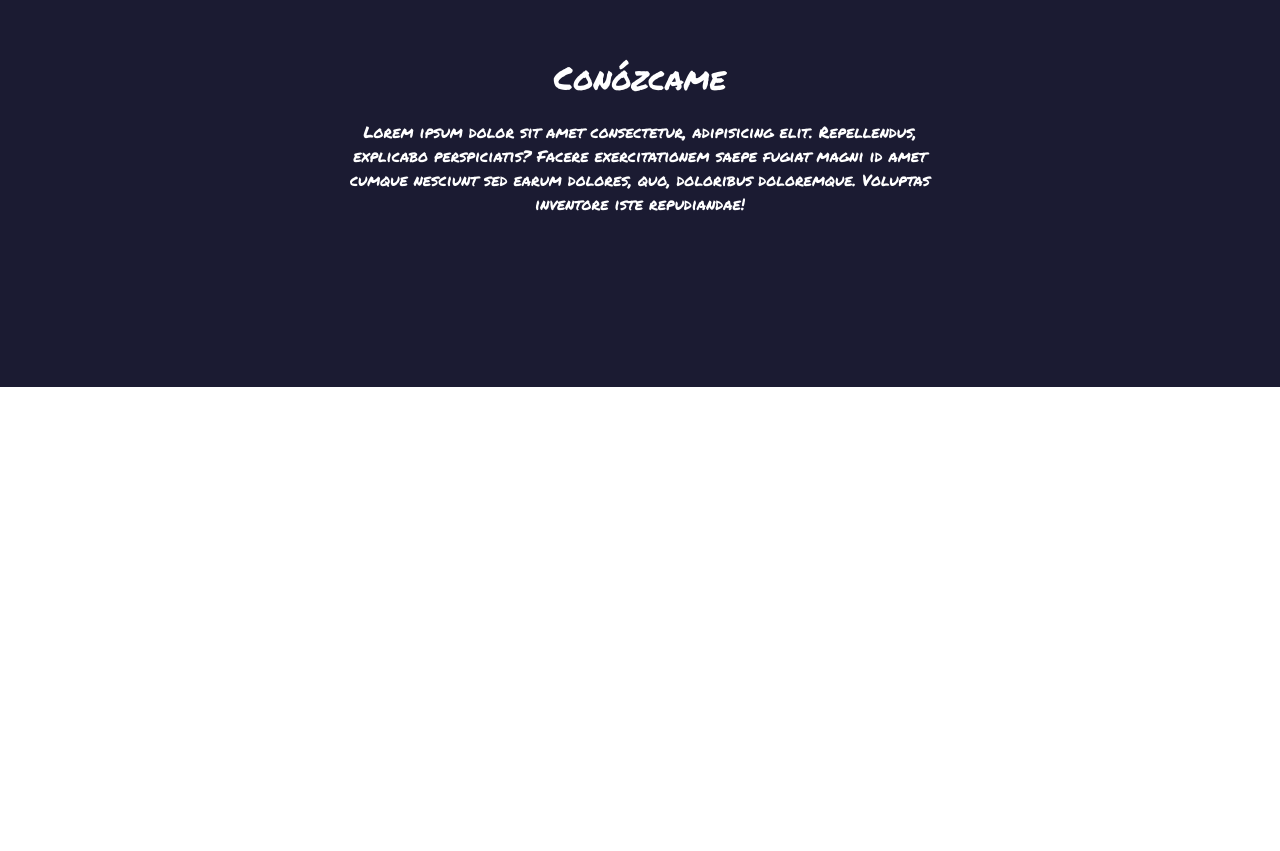
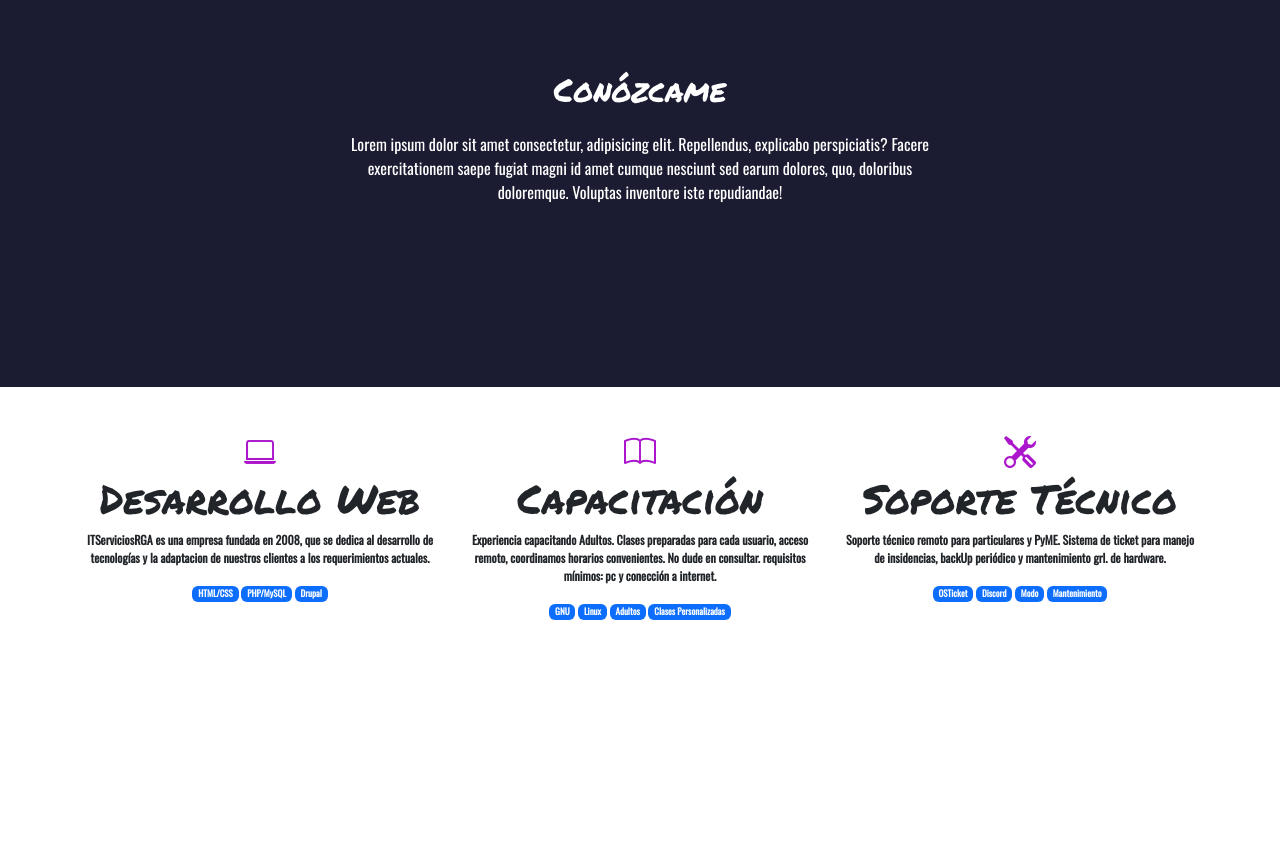
Before and after one commit to nippur750/tPDiplomaturaProgWeb1.1, a plain HTML site: page index.html in a window 1280 px wide. Shown: the part 1054-1905 px from the top of the page. Before the commit the page ends 1441 px from the top, so only its background shows below. Drawn offline with nearby package versions, Linux system fonts and the light colour scheme.

Commit message:
avances modificación fuente

```diff
--- a/css/estilo.css
+++ b/css/estilo.css
@@ -4,7 +4,7 @@
     box-sizing: border-box;
 }
 body{
-    font-family:'Permanent Marker', 'Pacifico', cursive;
+    font-family:'Permanent Marker', 'Oswald', cursive, sans-serif;
 }
 
 section{
@@ -49,7 +49,7 @@ h1{
 .hero-principal h2{
     font-size: 1.5rem;
     color: #615151;
-    font-family: 'Pacifico', cursive ;
+    font-family: 'Oswald', cursive ;
 }
 .hero-img-dev{
     width: 200PX;
@@ -69,8 +69,43 @@ h1{
     padding: 10px;
 }
 .about .contenedor{
+    font-family: 'Oswald', sans-serif;
     max-width: 600px;
     text-align: center;
+}
+
+/* seccion experiencia */
+.experiencia{
+    padding: 40px;
+}
+
+.experiencia i{
+    font-size: 2rem;
+    color: #ab16cc;
+
+    border-radius: 40%;
+
+}
+
+.experiencia .row div{
+    height: 250px;
+}
+
+.exp-titulo{
+    font-family: 'Oswald', sans-serif;
+    font-size: 12px;
+    font-weight: bold;
+    max-resolution: 10px 0px;
+}
+
+.badges-contenedor{
+    font-family: 'Oswald', sans-serif;
+    font-size: 12px;
+    font-weight: bold;
+}
+
+.badges{
+    margin: 5px;
 }
 
 /* navbar */
@@ -83,10 +118,9 @@ h1{
     justify-content: space-between;
 
 }
-
-
-
-
+ul.social-icons > li{
+    text-decoration: none;
+}
 
 /* Responsivo media */
 
--- a/index.html
+++ b/index.html
@@ -13,7 +13,7 @@
     <title>Nippur / Portfolio 2</title>
 
     <!-- google font -->
-    <link rel="preconnect" href="https://fonts.googleapis.com"><link rel="preconnect" href="https://fonts.gstatic.com" crossorigin><link href="https://fonts.googleapis.com/css2?family=Pacifico&family=Permanent+Marker&display=swap" rel="stylesheet">
+    <link rel="preconnect" href="https://fonts.googleapis.com"><link rel="preconnect" href="https://fonts.gstatic.com" crossorigin><link href="https://fonts.googleapis.com/css2?family=Oswald&family=Permanent+Marker&display=swap" rel="stylesheet">
     <!-- favicon -->
     <link rel="icon" href="img/favicon.ico" type="image/x-icon">
 
@@ -85,6 +85,48 @@
       </div>
     </section>
 
+    <!-- saccion experiencia -->
+    <section class="experiencia seccion-clara">
+      <div class="container text-center">
+        <div class="row">
+          <!-- Desarrollo Web -->
+          <div class="columna col-12 col-md-4">
+            <i class="bi bi-laptop"></i>
+            <h1>Desarrollo Web</h1>
+            <p class="exp-titulo">ITServiciosRGA es una empresa fundada en 2008, que se dedica al desarrollo de tecnologías y la adaptacion de nuestros clientes a los requerimientos actuales.</p>
+            <div class="badges-contenedor">
+              <span class="badge text-bg-primary">HTML/CSS</span>
+              <span class="badge text-bg-primary">PHP/MySQL</span>
+              <span class="badge text-bg-primary">Drupal</span>
+            </div>
+          </div>
+          <!-- capacitación -->
+          <div class="columna col-12 col-md-4">
+            <i class="bi bi-book"></i>
+            <h1>Capacitación</h1>
+            <p class="exp-titulo">Experiencia capacitando Adultos. Clases preparadas para cada usuario, acceso remoto, coordinamos horarios convenientes. No dude en consultar. requisitos mínimos: pc y conección a internet.</p>
+            <div class="badges-contenedor">
+              <span class="badge text-bg-primary">GNU</span>
+              <span class="badge text-bg-primary">Linux</span>
+              <span class="badge text-bg-primary">Adultos</span>
+              <span class="badge text-bg-primary">Clases Personalizadas</span>
+            </div>
+          </div>
+          <!-- Cursos actuales -->
+          <div class="columna col-12 col-md-4">
+            <i class="bi bi-tools"></i>
+            <h1>Soporte Técnico</h1>
+            <p class="exp-titulo">Soporte técnico remoto para particulares y PyME. Sistema de ticket para manejo de insidencias, backUp periódico y mantenimiento grl. de hardware.</p>
+            <div class="badges-contenedor">
+              <span class="badge text-bg-primary">OSTicket</span>
+              <span class="badge text-bg-primary">Discord</span>
+              <span class="badge text-bg-primary">Modo</span>
+              <span class="badge text-bg-primary">Mantenimiento</span>
+            </div>
+          </div>
+        </div>
+      </div>
+    </section>
 
 
     <script src="https://cdn.jsdelivr.net/npm/bootstrap@5.2.3/dist/js/bootstrap.bundle.min.js" integrity="sha384-kenU1KFdBIe4zVF0s0G1M5b4hcpxyD9F7jL+jjXkk+Q2h455rYXK/7HAuoJl+0I4" crossorigin="anonymous"></script>
```
